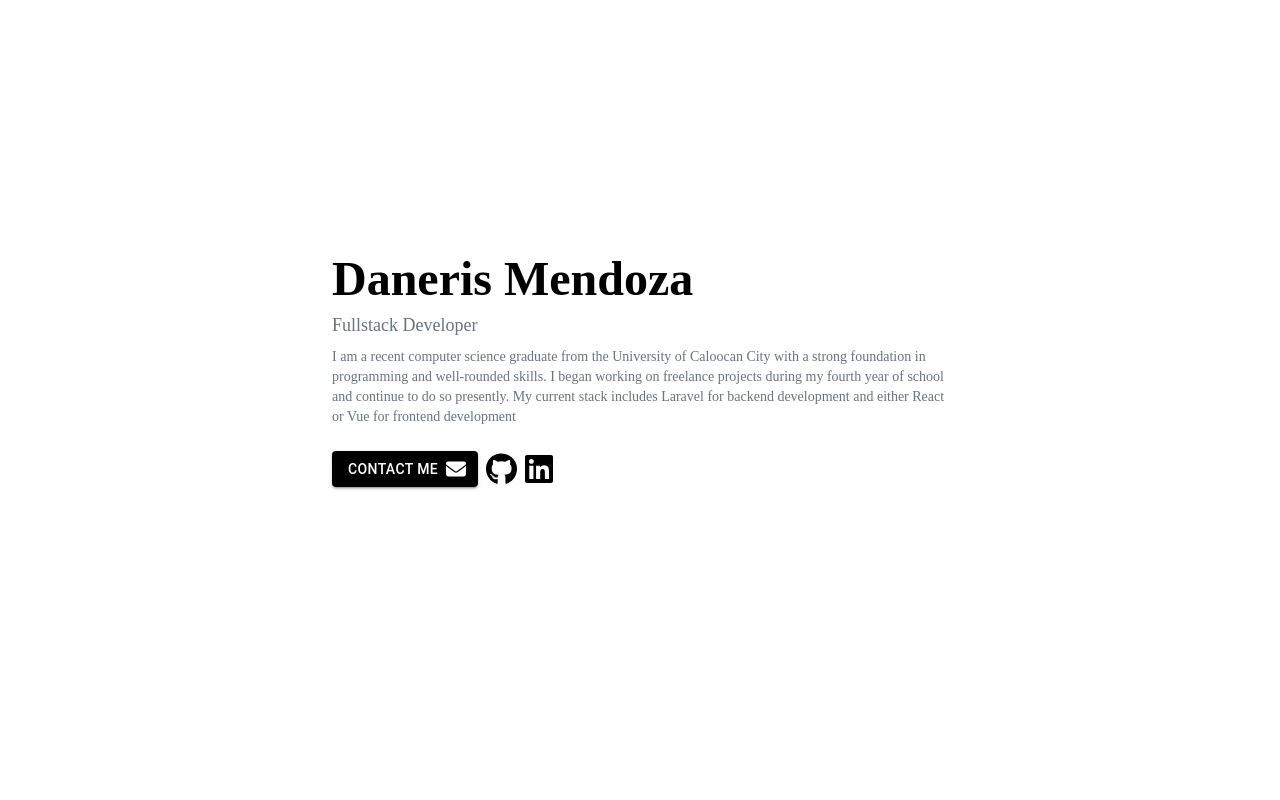
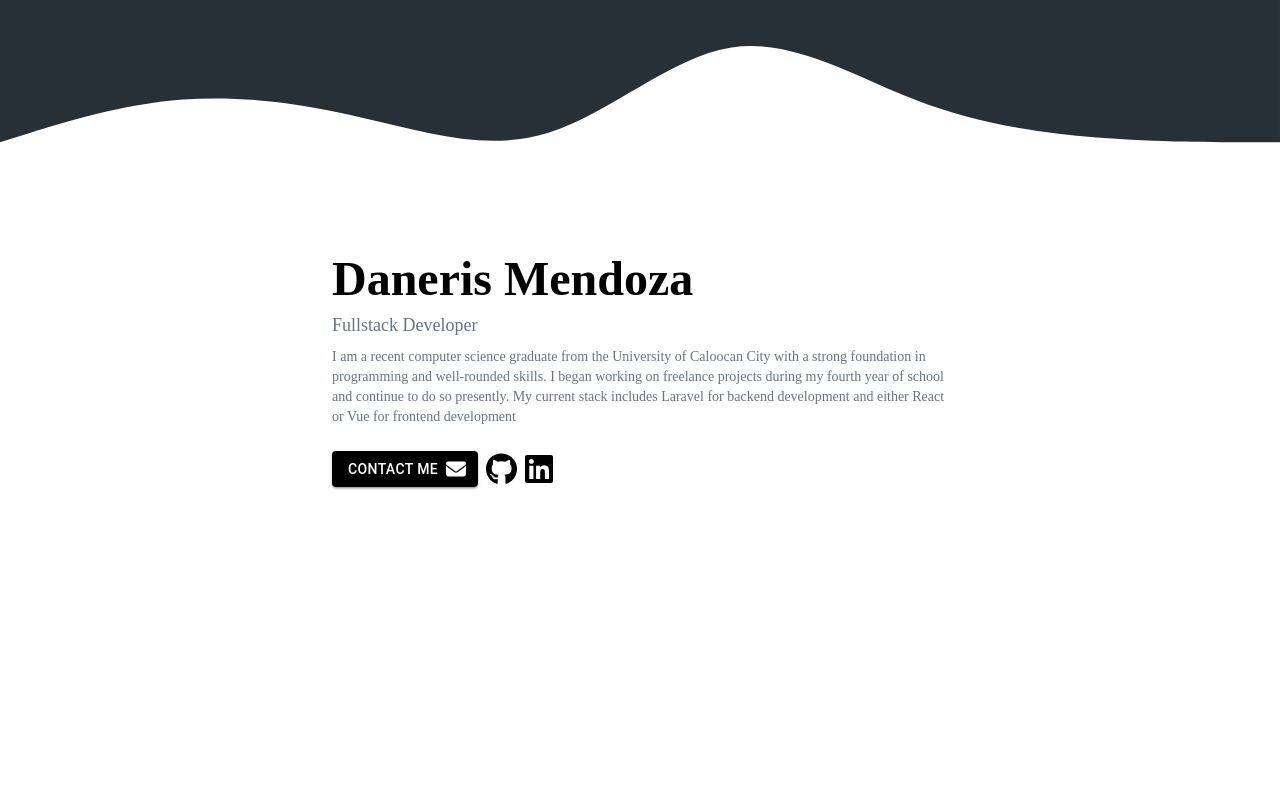
Before and after one commit to DanerisMendoza/portfolio, a React (Create React App) app: page / in a window 1280 px wide. Shown: the top 800 px of the page. Built offline with nearby package versions, Linux system fonts and the light colour scheme.

Commit message:
wave effect update

```diff
--- a/src/App.js
+++ b/src/App.js
@@ -6,12 +6,16 @@ import Timeline from "./views/Timeline";
 import Skills from "./views/Skills";
 function App() {
   return (
+    <>
+      <svg className='wavy' xmlns="http://www.w3.org/2000/svg" viewBox="0 0 1440 320"><path fill="#273036" fill-opacity="1" d="M0,160L34.3,149.3C68.6,139,137,117,206,112C274.3,107,343,117,411,133.3C480,149,549,171,617,149.3C685.7,128,754,64,823,53.3C891.4,43,960,85,1029,112C1097.1,139,1166,149,1234,154.7C1302.9,160,1371,160,1406,160L1440,160L1440,0L1405.7,0C1371.4,0,1303,0,1234,0C1165.7,0,1097,0,1029,0C960,0,891,0,823,0C754.3,0,686,0,617,0C548.6,0,480,0,411,0C342.9,0,274,0,206,0C137.1,0,69,0,34,0L0,0Z"></path></svg>
       <div className="p-5">
         <Hero />
         <Portfolio />
         <Timeline />
         <Skills />
       </div>
+      <svg className='wavy' xmlns="http://www.w3.org/2000/svg" viewBox="0 0 1440 320"><path fill="#273036" fill-opacity="1" d="M0,160L34.3,149.3C68.6,139,137,117,206,112C274.3,107,343,117,411,133.3C480,149,549,171,617,149.3C685.7,128,754,64,823,53.3C891.4,43,960,85,1029,112C1097.1,139,1166,149,1234,154.7C1302.9,160,1371,160,1406,160L1440,160L1440,320L1405.7,320C1371.4,320,1303,320,1234,320C1165.7,320,1097,320,1029,320C960,320,891,320,823,320C754.3,320,686,320,617,320C548.6,320,480,320,411,320C342.9,320,274,320,206,320C137.1,320,69,320,34,320L0,320Z"></path></svg>
+    </>
   );
 }
 
--- a/src/index.css
+++ b/src/index.css
@@ -9,6 +9,9 @@ body {
   font-family: "Lexend Deca";
 }
 
+.wavy{
+  position: absolute;
+}
 
 .f-gray {
   color: var(--gray);
--- a/src/views/Portfolio.js
+++ b/src/views/Portfolio.js
@@ -96,7 +96,7 @@ export default () => {
         project_logo: "images/system.png",
         description: "jQuery + Bootstrap + PHP + MySQL + Java Native Mobile",
         long_description: "Ordering System for a restaurant with rfid and fpdf for reciept.",
-        technology: ['PHP', 'MySQL', 'jQuery', 'Bootstrap', 'Volley'],
+        technology: ['PHP', 'MySQL', 'jQuery', 'Bootstrap', 'Java Native Mobile', 'Volley'],
         platform: 'Web & Mobile',
         type: 'Academic 3rd Year Case Study',
         source_code: 'https://github.com/DanerisMendoza/Web-based-ordering-management-system',
@@ -122,7 +122,7 @@ export default () => {
         project_logo: "images/system.png",
         description: "Java Native Mobile, IoT",
         long_description: "Realtime Notification for Monitoring, Open and Close Cover of Smart Trashcan Using Mobile.",
-        technology: ['Java', 'Native Mobile', 'MySQL', 'Volley'],
+        technology: ['Java Native Mobile', 'MySQL', 'Volley'],
         platform: 'Mobile',
         type: 'Academic 3rd Year Case Study',
         source_code: 'https://github.com/DanerisMendoza/smart-trashCan',
@@ -133,9 +133,9 @@ export default () => {
         name: "Cash Management Tracker",
         project_link: "",
         project_logo: "images/system.png",
-        description: "Java Native Mobile",
+        description: "Java Native Mobile + SQLITE" ,
         long_description: "Expenses tracker with date analytics.",
-        technology: ['Java', 'Native Mobile', 'SQLITE'],
+        technology: ['Java Native Mobile', 'SQLITE'],
         platform: 'Mobile',
         type: 'Academic 2nd Year Case Study',
         source_code: 'https://github.com/DanerisMendoza/cashManagementTracker',
```
Lines whose indentation alone changed are shown as unchanged.
